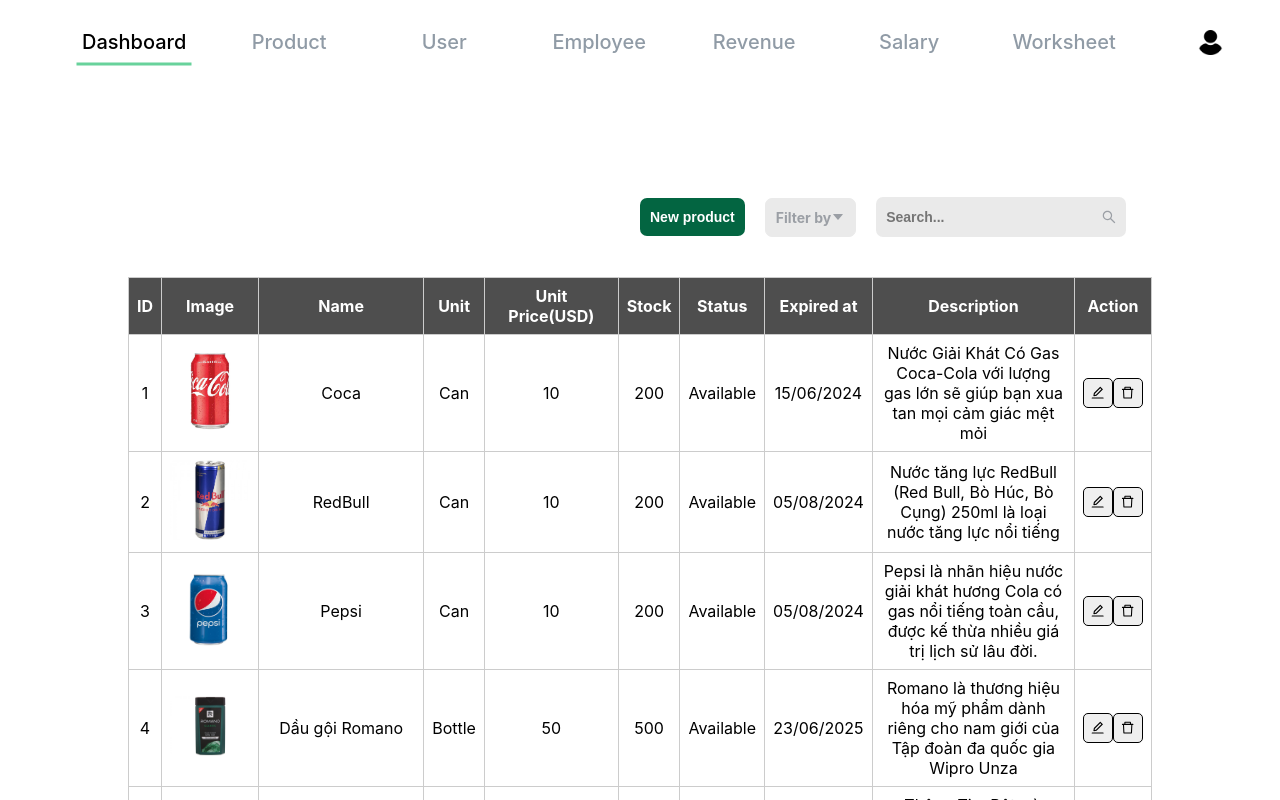
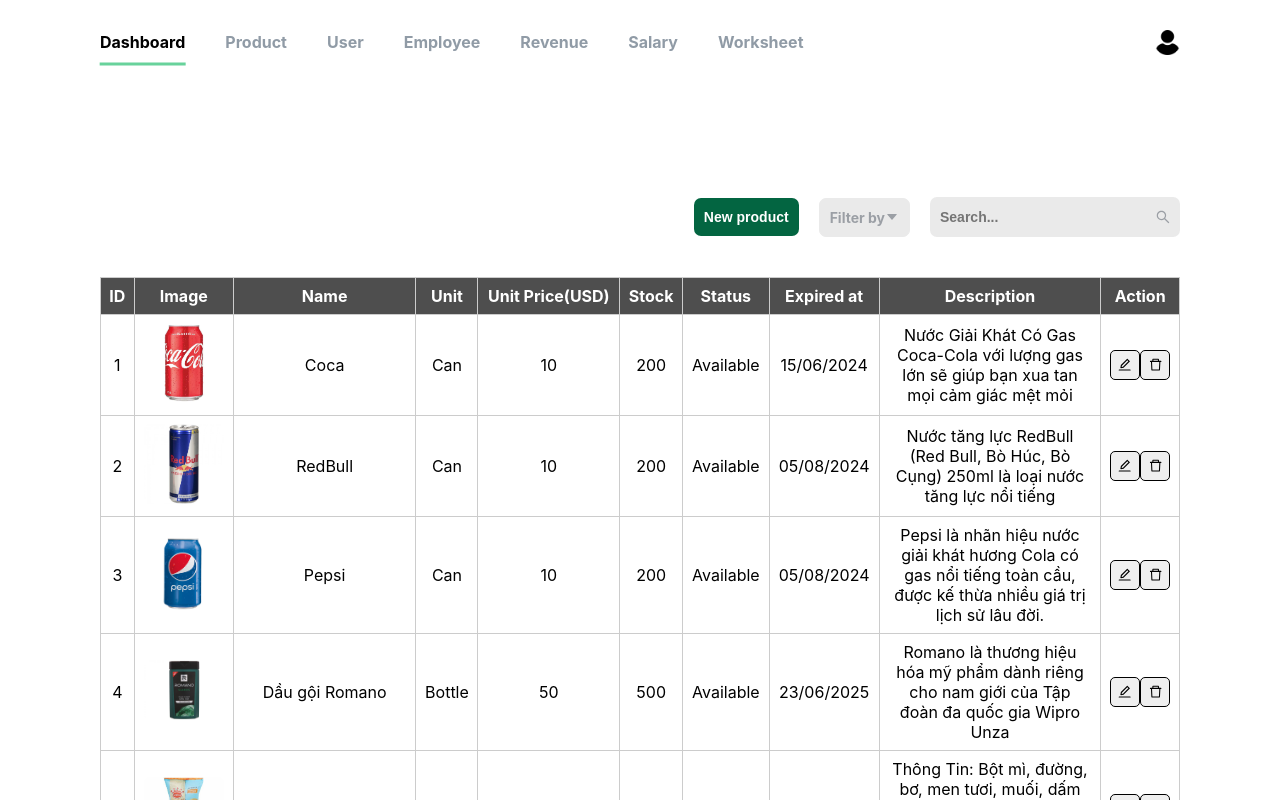
Before and after one commit to SWPSU23/SWP-FE, a React (Create React App) app in the folder CMS/: page /products in a window 1280 px wide. Shown: the top 800 px of the page. Built offline with nearby package versions, Linux system fonts and the light colour scheme.

Commit message:
Update menu component

```diff
--- a/CMS/src/components/ActionBar/ActionBar.module.css
+++ b/CMS/src/components/ActionBar/ActionBar.module.css
@@ -4,7 +4,7 @@
 }
 
 .actionBar {
-	width: 80%;
+	width: 100%;
 	margin: 0 auto;
 	display: flex;
 	justify-content: flex-end;
@@ -14,6 +14,7 @@
 	width: 50%;
 	display: flex;
 	align-items: center;
+	justify-content: flex-end;
 }
 
 .actionBar .actionWrapper .NewProductBtn {
--- a/CMS/src/components/MenuNavi/Menu.css
+++ b/CMS/src/components/MenuNavi/Menu.css
@@ -1,53 +1,55 @@
 .menu {
 	position: relative;
 	display: flex;
-	justify-content: space-evenly;
+	justify-content: space-between;
 	margin-bottom: 100px;
+	background-color: white;
+}
+.menu nav {
+	margin-top: 17px;
 }
 
-ul {
+.menu nav ul {
 	list-style: none;
 	display: flex;
 	padding-bottom: 30px;
 }
-nav {
-	margin-top: 17px;
+.menu nav ul li {
+	margin-right: 40px;
 }
-a {
-	width: 101px;
+.menu nav ul li a {
+	width: 100%;
 	height: 50px;
 	font-family: 'Inter';
 	font-style: normal;
-	font-weight: 500;
-	font-size: 20px;
+	font-weight: bold;
+	font-size: 16px;
 	line-height: 22px;
 	display: flex;
 	justify-content: center;
 	align-items: center;
 	color: #909ba6;
 	cursor: pointer;
-	margin: 0 20px;
 	text-decoration: none;
-	padding: 0 7px;
-	transition: 0.5s;
+	transition: 0.2s;
 }
 
-a:hover {
-	font-weight: bold;
-	background-color: rgb(225, 230, 235);
+.menu nav ul li a:hover {
+	color: black;
 	border-radius: 15px;
 }
 
-.menu-icon {
+.menu .menu-icon {
 	width: 25px;
 	height: 25px;
 	margin-top: 30px;
+	margin-left: 100px;
 }
 
 .active {
 	position: relative;
 	--color-primer-border-active: #68d29b;
-	color: black;
+	color: black !important;
 	transition: 0.5s;
 }
 
--- a/CMS/src/components/ProductTable/ProductTable.css
+++ b/CMS/src/components/ProductTable/ProductTable.css
@@ -4,8 +4,8 @@
 }
 
 .tableWrapper {
-	width: 80%;
-	margin: 0 auto;
+	width: 100%;
+	/* margin: 0 auto; */
 }
 
 .productTable {
--- a/CMS/src/pages/Product/Product.css
+++ b/CMS/src/pages/Product/Product.css
@@ -0,0 +1,8 @@
+* {
+	margin: 0;
+	padding: 0;
+}
+
+.productPage {
+	padding: 0px 100px;
+}
--- a/CMS/src/pages/Product/Product.js
+++ b/CMS/src/pages/Product/Product.js
@@ -6,7 +6,7 @@
 
 export const Product = () => {
 	return (
-		<div>
+		<div className="productPage">
 			<Menu />
 			<ActionBar title="New product" />
 			<ProductTable />
```
